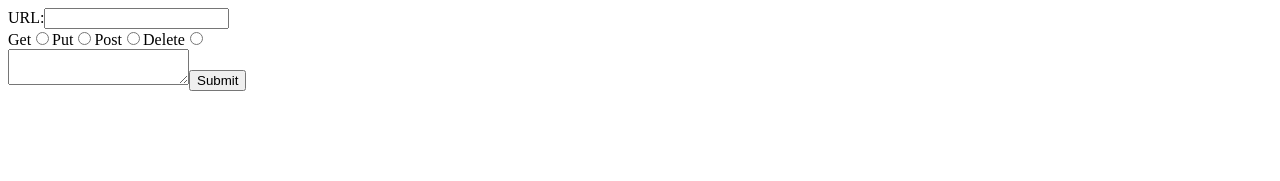
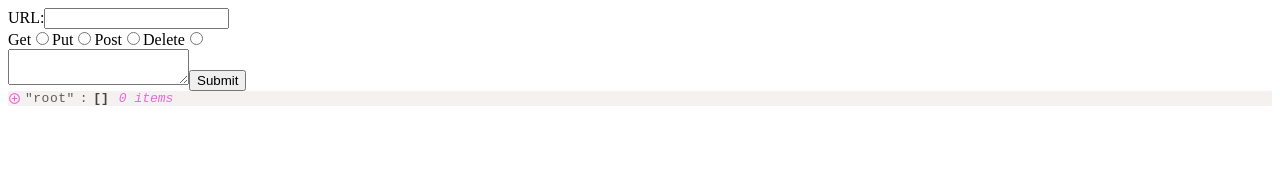
Before and after one commit to jennagoldman/postman-hooks, a React app: page / in a window 1280 px wide. Shown: the top 181 px of the page. Built offline with nearby package versions, Linux system fonts and the light colour scheme.

Commit message:
update Response component to use react-json-view library and its JsonDisplay component

```diff
--- a/package.json
+++ b/package.json
@@ -25,6 +25,7 @@
   "author": "",
   "license": "ISC",
   "dependencies": {
+    "react-json-view": "^1.19.1",
     "react-router-dom": "^5.1.2"
   },
   "devDependencies": {
--- a/src/components/Response/Response.jsx
+++ b/src/components/Response/Response.jsx
@@ -1,10 +1,37 @@
 import React from 'react';
+import ReactJson from 'react-json-view';
 import PropTypes from 'prop-types';
 
 const Response = ({ response }) => (
-  <div>
-    {response}
-  </div>
+  <section>
+    <ReactJson
+      src={response}
+      // theme="summerfruit:inverted"
+      theme={{
+        base00: '#f5f1f1',
+        base01: '#ec66d6',
+        base02: '#a3e053',
+        base03: '#a3e053',
+        base04: '#ec66d6',
+        base05: '#ec66d6',
+        base06: '#ec66d6',
+        base07: '#444',
+        base08: '#444',
+        base09: '#08b699',
+        base0A: '#f5f1f1',
+        base0B: '#a3e053',
+        base0C: '#a3e053',
+        base0D: '#a3e053',
+        base0E: '#ec66d6',
+        base0F: '#ec66d6'
+      }}
+      enableClipboard={false}
+      iconStyle="circle"
+      displayDataTypes={false}
+      groupArraysAfterLength={50}
+    />
+  </section>
+
 );
 
 Response.propTypes = {
--- a/src/containers/RequestFormContainer/RequestFormContainer.jsx
+++ b/src/containers/RequestFormContainer/RequestFormContainer.jsx
@@ -31,7 +31,7 @@ const RequestFormContainer = () => {
       }
     })
       .then(res => res.json())
-      .then(data => setResponse(JSON.stringify(data)));
+      .then(data => setResponse(data));
   };
 
   // {
```
Also changed, not shown: 1 other file (tests, documents, lock files or other folders).
